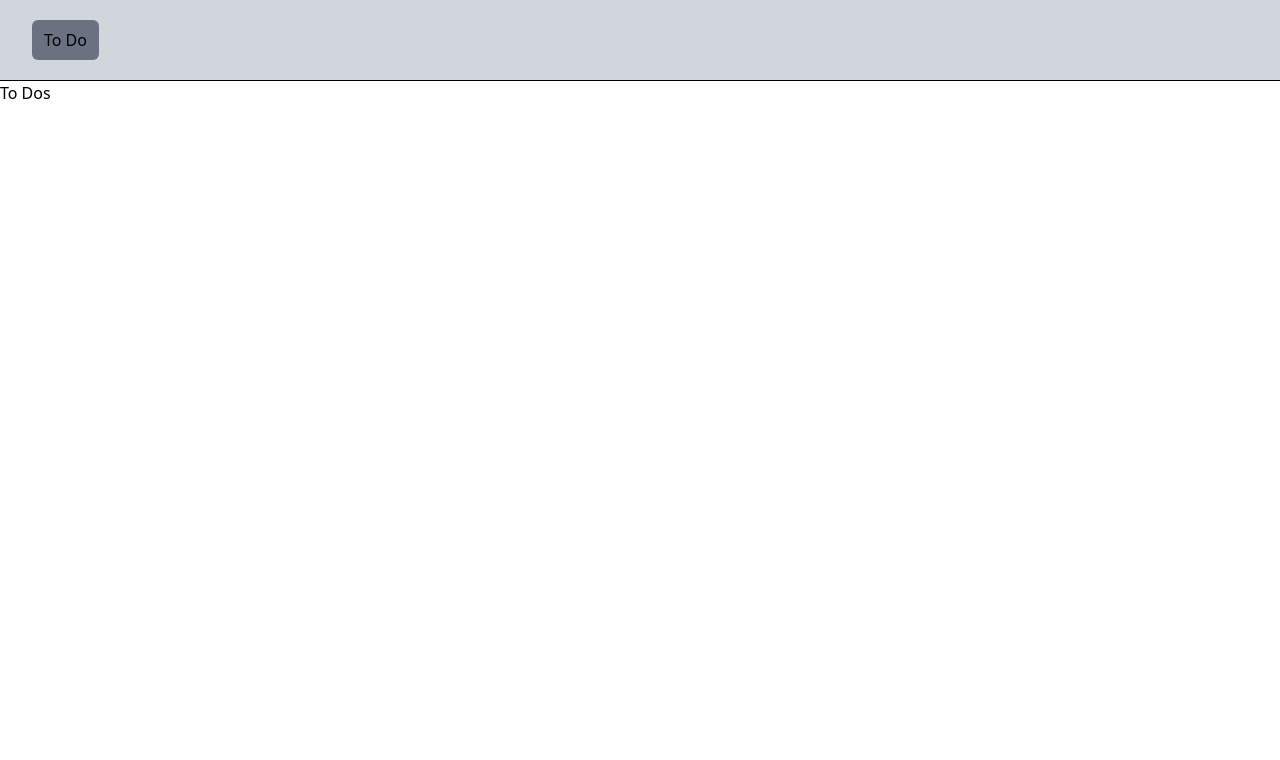
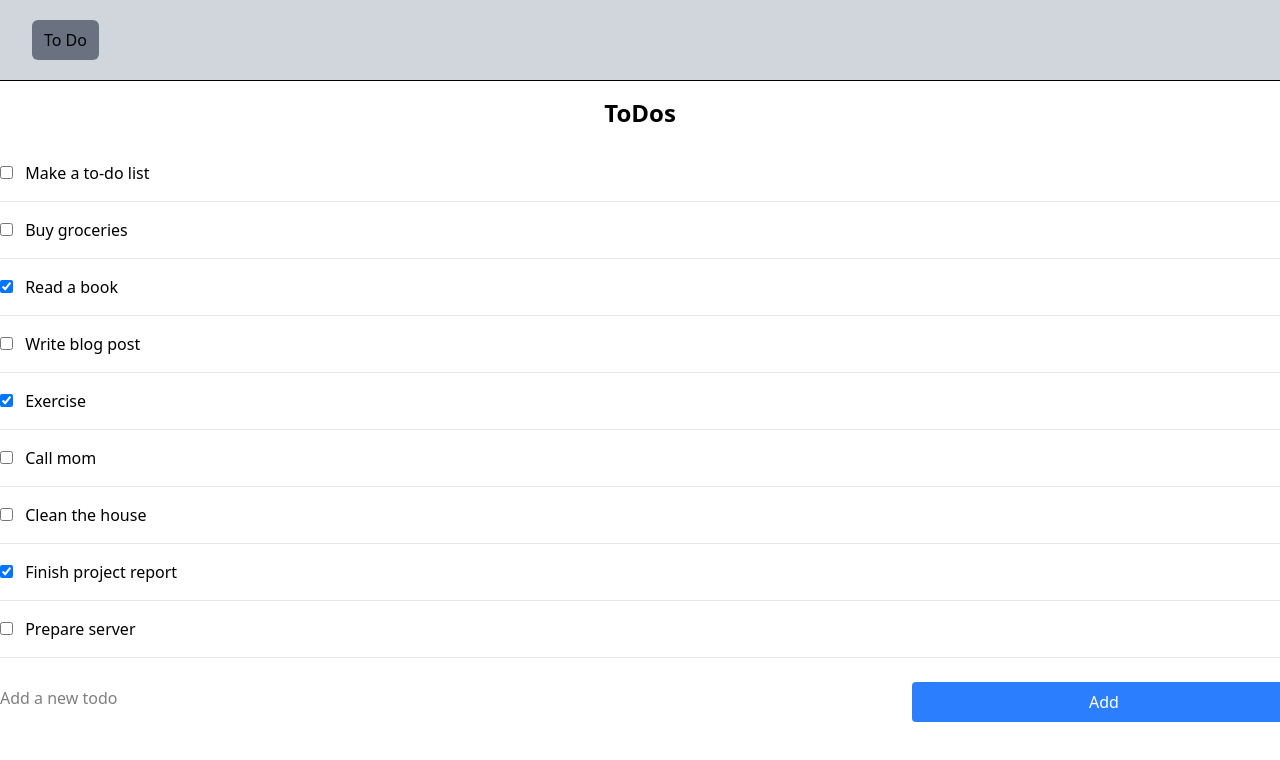
Before and after one commit to rtrindade93/todo-organizer-app, a Vue app in the folder frontend-web/: page / in a window 1280 px wide. Shown: the top 760 px of the page. Built offline with nearby package versions, Linux system fonts and the light colour scheme; data requests are answered from the project's data file; the HTML template or start-up script is replaced by a standard one.

Commit message:
list todos. add todo

```diff
--- a/frontend-web/package.json
+++ b/frontend-web/package.json
@@ -10,10 +10,13 @@
     "build-only": "vite build",
     "type-check": "vue-tsc --build",
     "lint": "eslint . --fix",
-    "format": "prettier --write src/"
+    "format": "prettier --write src/",
+    "serve": "json-server --watch todos.json --port 5000"
   },
   "dependencies": {
     "@tailwindcss/vite": "^4.0.9",
+    "axios": "^1.8.1",
+    "json-server": "^1.0.0-beta.3",
     "tailwindcss": "^4.0.9",
     "vue": "^3.5.13",
     "vue-router": "^4.5.0"
--- /dev/null
+++ b/frontend-web/src/models/todo.model.ts
@@ -0,0 +1,11 @@
+export class Todo {
+  id: number;
+  text: string;
+  done: boolean;
+
+  constructor(id: number, text: string, done: boolean = false) {
+    this.id = id;
+    this.text = text;
+    this.done = done;
+  }
+}
--- a/frontend-web/src/views/ToDosView.vue
+++ b/frontend-web/src/views/ToDosView.vue
@@ -1,5 +1,51 @@
-<script setup lang="ts"></script>
+<script setup lang="ts">
+import { onMounted, ref, type Ref } from 'vue';
+import { Todo } from '@/models/todo.model';
+import axios from 'axios';
+
+const todos: Ref<Todo[]> = ref([]);
+const newTodo: Ref<string> = ref('');
+
+const addTodo = async () => {
+  const todoToAdd = new Todo(todos.value[todos.value.length - 1].id + 1, newTodo.value);
+  await axios.post('http://localhost:5000/todos', todoToAdd);
+  todos.value.push(todoToAdd);
+  newTodo.value = '';
+}
+
+const completeTodo = async (todo: Todo) => {
+  todo.done = !todo.done;
+  await axios.put(`http://localhost:5000/todos/${todo.id}`, todo);
+  const foundTodo = todos.value.find(t => todo.id === t.id);
+  if (foundTodo) {
+    foundTodo.done = todo.done;
+  }
+}
+
+onMounted(async () => {
+  const response = await axios.get('http://localhost:5000/todos');
+  todos.value = response.data;
+});
+</script>
 
 <template>
-  <h1>To Dos</h1>
+   <section class="py-4">
+    <div class="container-md lg:container m-auto">
+      <div class="flex justify-center items-center">
+        <h1 class="text-2xl font-bold">ToDos</h1>
+      </div>
+      <div class="mt-4">
+        <ul class="divide-y divide-gray-200">
+          <li v-for="todo in todos" :key="todo.id" class="py-4">
+            <input @change="completeTodo(todo)" v-model="todo.done" type="checkbox" class="mr-2" />
+            {{ todo.text }}
+          </li>
+          <li class="py-4 grid grid-cols-[70%_30%] gap-4">
+            <input v-model="newTodo" type="text" placeholder="Add a new todo" />
+            <button @click="addTodo" class="mt-2 bg-blue-500 text-white px-4 py-2 rounded">Add</button>
+          </li>
+        </ul>
+      </div>
+    </div>
+  </section>
 </template>
--- /dev/null
+++ b/frontend-web/todos.json
@@ -0,0 +1,49 @@
+{
+  "todos": [
+    {
+      "id": "0",
+      "text": "Make a to-do list",
+      "done": false
+    },
+    {
+      "id": "1",
+      "text": "Buy groceries",
+      "done": false
+    },
+    {
+      "id": "2",
+      "text": "Read a book",
+      "done": true
+    },
+    {
+      "id": "3",
+      "text": "Write blog post",
+      "done": false
+    },
+    {
+      "id": "4",
+      "text": "Exercise",
+      "done": true
+    },
+    {
+      "id": "5",
+      "text": "Call mom",
+      "done": false
+    },
+    {
+      "id": "6",
+      "text": "Clean the house",
+      "done": false
+    },
+    {
+      "id": "7",
+      "text": "Finish project report",
+      "done": true
+    },
+    {
+      "id": "71",
+      "text": "Prepare server",
+      "done": false
+    }
+  ]
+}
```
Also changed, not shown: 1 other file (tests, documents, lock files or other folders).
